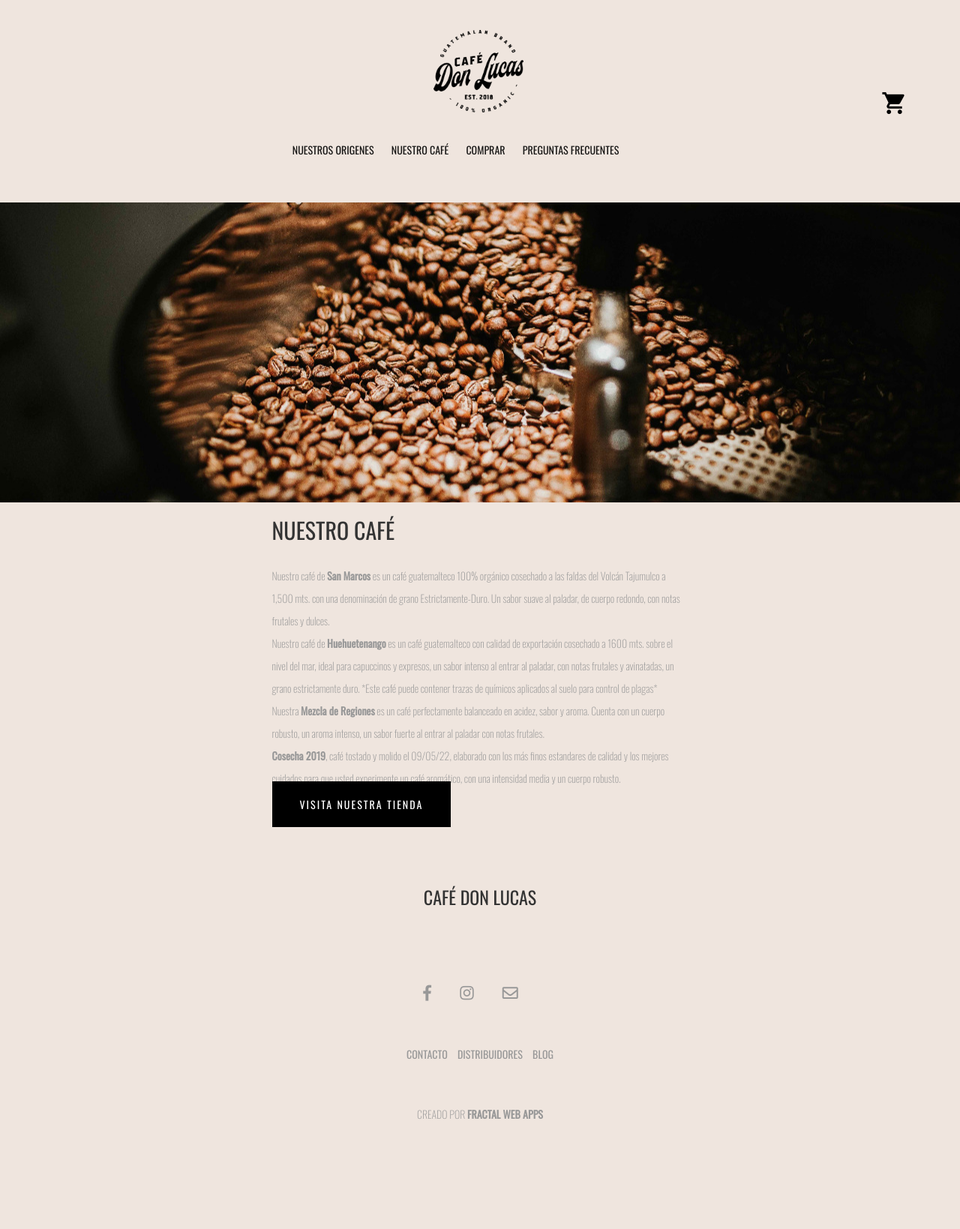
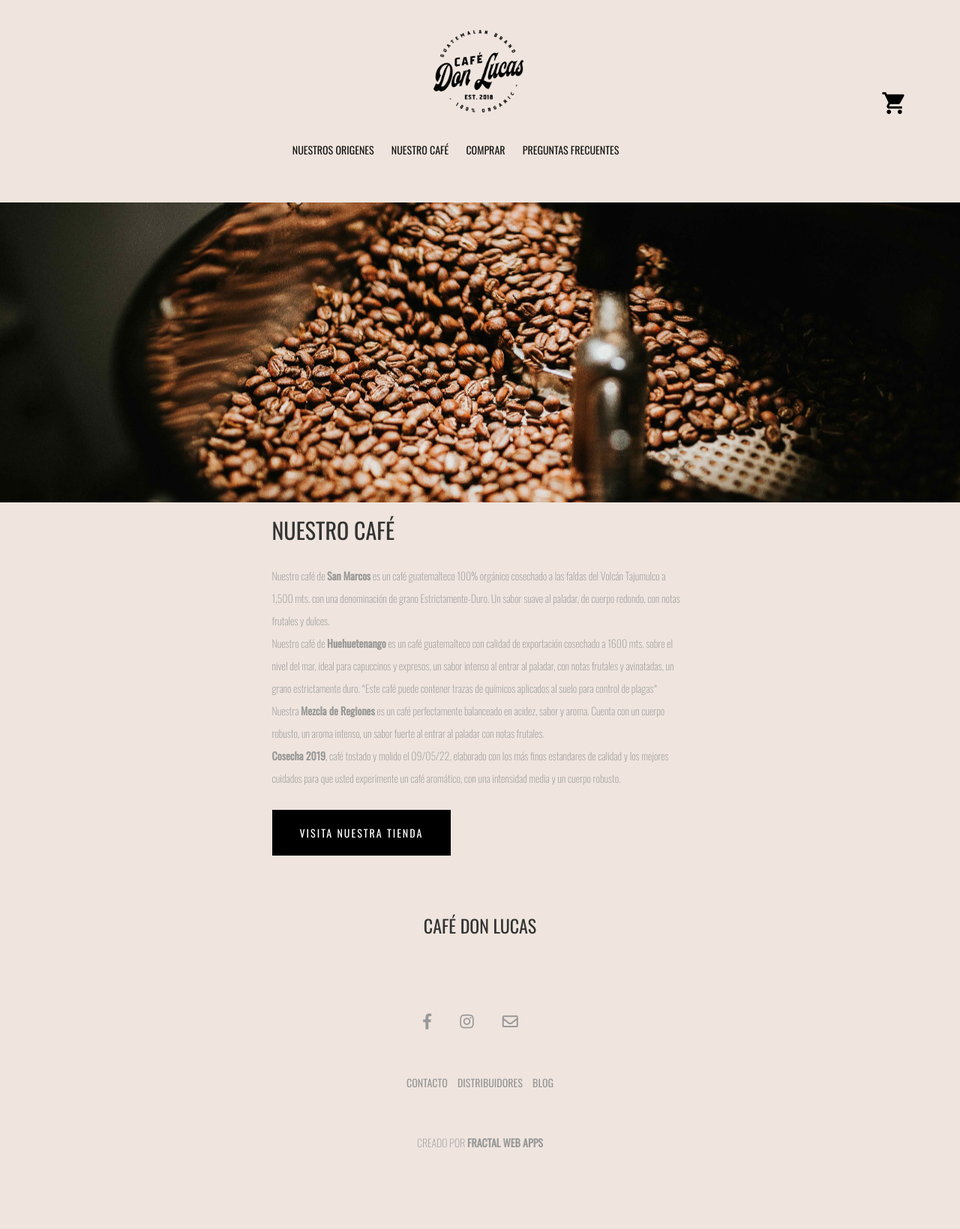
Before and after one commit to rmeoni/fractal, a Jekyll site: the page built from nuestro-cafe.markdown, in a window 1280 px wide. Shown: the whole page at 75% size. Built offline with Jekyll 4.4.1, drawn with Linux system fonts in a browser that asks for light colours; nearby versions of some CDN libraries; before the commit the page ends 1601 px from its top, so only the background shows below that.

Commit message:
fixing spacing in nuestro cafe

```diff
--- a/nuestro-cafe.markdown
+++ b/nuestro-cafe.markdown
@@ -10,7 +10,7 @@
 			<div class="col-md-6 col-md-offset-3 col-xs-12">
 				<h2>NUESTRO CAFÉ</h2>
 				<br>
-				<p>Nuestro café de <strong>San Marcos</strong> es un café guatemalteco 100% orgánico cosechado a las faldas del Volcán Tajumulco a 1,500 mts. con una denominaci&oacute;n de grano Estrictamente-Duro. Un sabor suave al paladar, de cuerpo redondo, con notas frutales y dulces.
+				<p style="margin-bottom: 48px !important;">Nuestro café de <strong>San Marcos</strong> es un café guatemalteco 100% orgánico cosechado a las faldas del Volcán Tajumulco a 1,500 mts. con una denominaci&oacute;n de grano Estrictamente-Duro. Un sabor suave al paladar, de cuerpo redondo, con notas frutales y dulces.
 				<br>
 				Nuestro café de <strong>Huehuetenango</strong> es un café guatemalteco con calidad de exportación cosechado a 1600 mts. sobre el nivel del mar, ideal para capuccinos y expresos, un sabor intenso al entrar al paladar, con notas frutales y avinatadas, un grano estrictamente duro. *Este caf&eacute; puede contener trazas de qu&iacute;micos aplicados al suelo para control de plagas*
 				<br>
```
